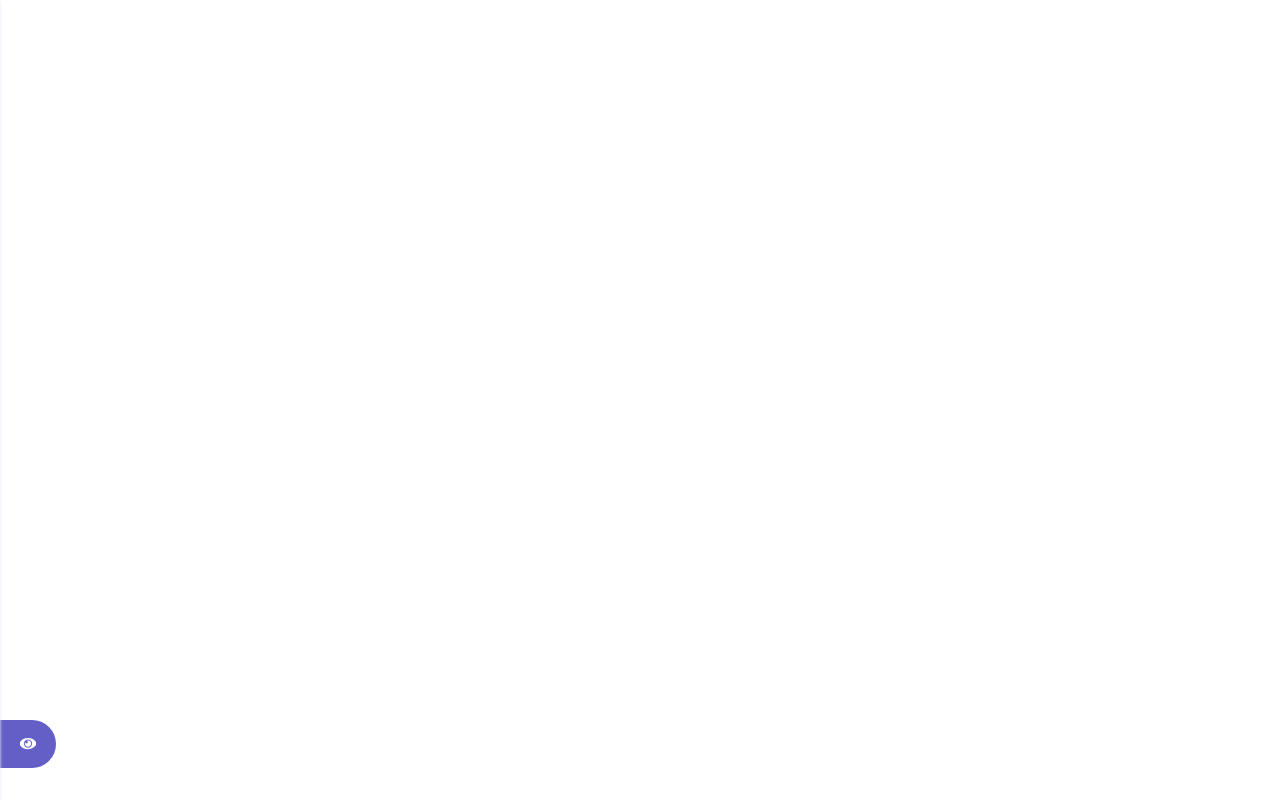
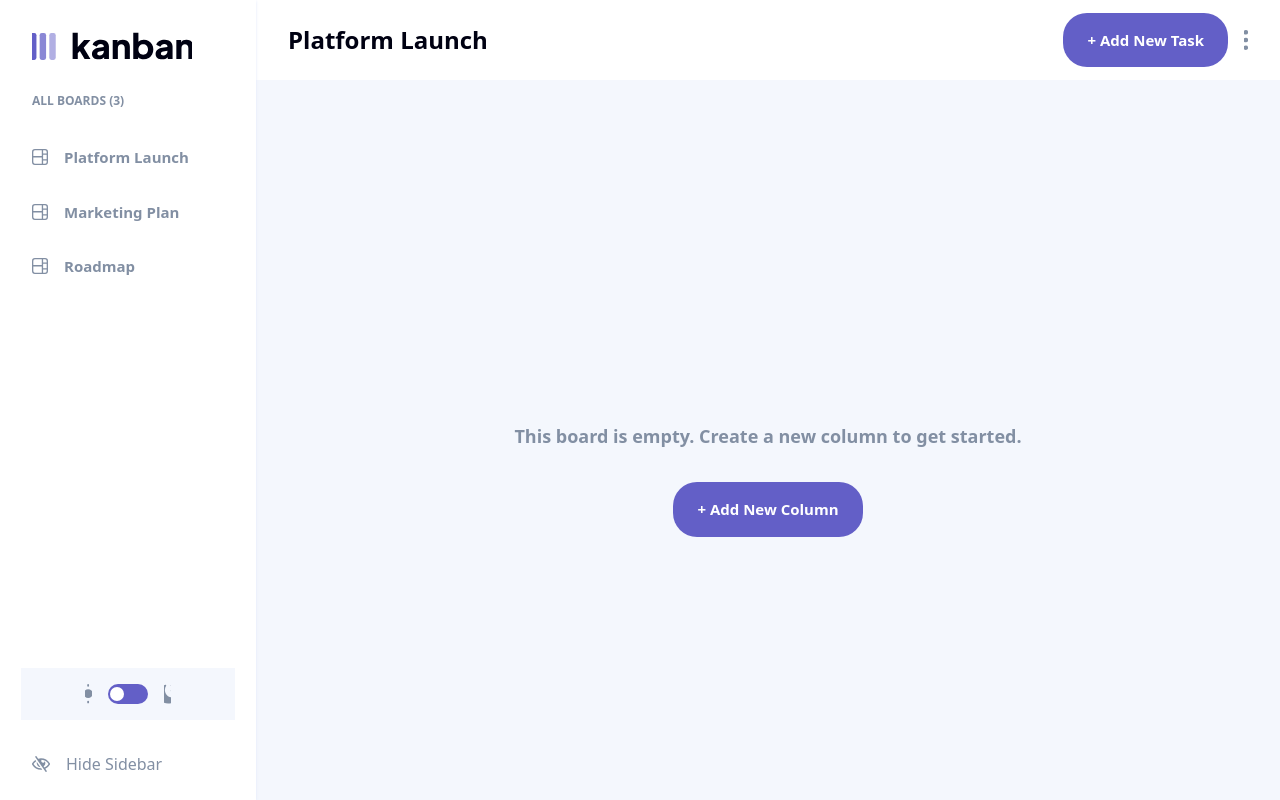
Before and after one commit to TranDanh1122/kanban_task_manager, a React (Vite) app: page / in a window 1280 px wide. Built offline with nearby package versions, Linux system fonts and the light colour scheme.

Commit message:
setup stuctute + router

```diff
--- a/package.json
+++ b/package.json
@@ -16,7 +16,8 @@
     "react": "^18.3.1",
     "react-dom": "^18.3.1",
     "react-redux": "^9.2.0",
-    "react-router": "^7.1.1"
+    "react-router": "^7.1.1",
+    "uuid": "^11.0.5"
   },
   "devDependencies": {
     "@eslint/js": "^9.17.0",
--- a/src/App.css
+++ b/src/App.css
@@ -554,6 +554,16 @@ video {
   display: none;
 }
 
+.xl {
+  font-size: 1.5rem;
+  font-weight: 700;
+}
+
+.l {
+  font-size: 1.125rem;
+  font-weight: 700;
+}
+
 .m {
   font-size: 15px;
   font-weight: 700;
@@ -606,10 +616,6 @@ video {
   }
 }
 
-.fixed {
-  position: fixed;
-}
-
 .absolute {
   position: absolute;
 }
@@ -626,6 +632,10 @@ video {
   left: 0px;
 }
 
+.-z-10 {
+  z-index: -10;
+}
+
 .mx-auto {
   margin-left: auto;
   margin-right: auto;
@@ -640,6 +650,14 @@ video {
   margin-left: 2rem;
 }
 
+.mr-auto {
+  margin-right: auto;
+}
+
+.mt-2 {
+  margin-top: 0.5rem;
+}
+
 .mt-5 {
   margin-top: 1.25rem;
 }
@@ -648,16 +666,24 @@ video {
   margin-top: auto;
 }
 
-.mt-2 {
-  margin-top: 0.5rem;
-}
-
 .block {
   display: block;
 }
 
 .flex {
   display: flex;
+}
+
+.hidden {
+  display: none;
+}
+
+.h-12 {
+  height: 3rem;
+}
+
+.h-3 {
+  height: 0.75rem;
 }
 
 .h-4 {
@@ -672,28 +698,36 @@ video {
   height: 1.75rem;
 }
 
+.h-\[10vh\] {
+  height: 10vh;
+}
+
 .h-full {
   height: 100%;
 }
 
-.h-12 {
-  height: 3rem;
+.max-h-\[100vh\] {
+  max-height: 100vh;
 }
 
-.h-3 {
-  height: 0.75rem;
-}
-
-.min-h-\[100vh\] {
-  min-height: 100vh;
+.w-1 {
+  width: 0.25rem;
 }
 
 .w-1\/5 {
   width: 20%;
 }
 
+.w-14 {
+  width: 3.5rem;
+}
+
 .w-4 {
   width: 1rem;
+}
+
+.w-4\/5 {
+  width: 80%;
 }
 
 .w-40 {
@@ -708,30 +742,38 @@ video {
   width: 83.333333%;
 }
 
+.w-\[1\.125rem\] {
+  width: 1.125rem;
+}
+
 .w-full {
   width: 100%;
 }
 
-.w-\[1\.125rem\] {
-  width: 1.125rem;
+.w-1\/3 {
+  width: 33.333333%;
 }
 
-.w-14 {
-  width: 3.5rem;
+.w-1\/2 {
+  width: 50%;
 }
 
-.translate-x-\[100\%\] {
-  --tw-translate-x: 100%;
+.w-fit {
+  width: -moz-fit-content;
+  width: fit-content;
+}
+
+.max-w-none {
+  max-width: none;
+}
+
+.translate-x-0 {
+  --tw-translate-x: 0px;
   transform: translate(var(--tw-translate-x), var(--tw-translate-y)) rotate(var(--tw-rotate)) skewX(var(--tw-skew-x)) skewY(var(--tw-skew-y)) scaleX(var(--tw-scale-x)) scaleY(var(--tw-scale-y));
 }
 
 .translate-x-\[-100\%\] {
   --tw-translate-x: -100%;
-  transform: translate(var(--tw-translate-x), var(--tw-translate-y)) rotate(var(--tw-rotate)) skewX(var(--tw-skew-x)) skewY(var(--tw-skew-y)) scaleX(var(--tw-scale-x)) scaleY(var(--tw-scale-y));
-}
-
-.translate-x-0 {
-  --tw-translate-x: 0px;
   transform: translate(var(--tw-translate-x), var(--tw-translate-y)) rotate(var(--tw-rotate)) skewX(var(--tw-skew-x)) skewY(var(--tw-skew-y)) scaleX(var(--tw-scale-x)) scaleY(var(--tw-scale-y));
 }
 
@@ -768,17 +810,41 @@ video {
   gap: 1rem;
 }
 
+.gap-8 {
+  gap: 2rem;
+}
+
 .overflow-hidden {
   overflow: hidden;
 }
 
-.overflow-x-hidden {
-  overflow-x: hidden;
+.rounded-3xl {
+  border-radius: 1.5rem;
 }
 
 .rounded-r-full {
   border-top-right-radius: 9999px;
   border-bottom-right-radius: 9999px;
+}
+
+.border-r-\[1px\] {
+  border-right-width: 1px;
+}
+
+.border-solid {
+  border-style: solid;
+}
+
+.border-\[var\(--lines\)\] {
+  border-color: var(--lines);
+}
+
+.bg-\[--medium-gray\] {
+  background-color: var(--medium-gray);
+}
+
+.bg-\[var\(--dark-gray\)\] {
+  background-color: var(--dark-gray);
 }
 
 .bg-\[var\(--light-grey\)\] {
@@ -802,10 +868,6 @@ video {
   background-color: rgb(255 255 255 / var(--tw-bg-opacity, 1));
 }
 
-.bg-\[var\(--dark-gray\)\] {
-  background-color: var(--dark-gray);
-}
-
 .object-cover {
   -o-object-fit: cover;
      object-fit: cover;
@@ -814,6 +876,16 @@ video {
 .px-16 {
   padding-left: 4rem;
   padding-right: 4rem;
+}
+
+.px-6 {
+  padding-left: 1.5rem;
+  padding-right: 1.5rem;
+}
+
+.px-8 {
+  padding-left: 2rem;
+  padding-right: 2rem;
 }
 
 .py-4 {
@@ -830,12 +902,20 @@ video {
   padding-left: 2rem;
 }
 
-.pb-12 {
-  padding-bottom: 3rem;
+.pr-6 {
+  padding-right: 1.5rem;
+}
+
+.text-center {
+  text-align: center;
 }
 
 .uppercase {
   text-transform: uppercase;
+}
+
+.text-\[var\(--black\)\] {
+  color: var(--black);
 }
 
 .text-\[var\(--medium-gray\)\] {
@@ -857,13 +937,19 @@ video {
   box-shadow: var(--tw-ring-offset-shadow, 0 0 #0000), var(--tw-ring-shadow, 0 0 #0000), var(--tw-shadow);
 }
 
+.shadow-md {
+  --tw-shadow: 0 4px 6px -1px rgb(0 0 0 / 0.1), 0 2px 4px -2px rgb(0 0 0 / 0.1);
+  --tw-shadow-colored: 0 4px 6px -1px var(--tw-shadow-color), 0 2px 4px -2px var(--tw-shadow-color);
+  box-shadow: var(--tw-ring-offset-shadow, 0 0 #0000), var(--tw-ring-shadow, 0 0 #0000), var(--tw-shadow);
+}
+
 .shadow-\[var\(--lines\)\] {
   --tw-shadow-color: var(--lines);
   --tw-shadow: var(--tw-shadow-colored);
 }
 
-.transition-transform {
-  transition-property: transform;
+.transition-all {
+  transition-property: all;
   transition-timing-function: cubic-bezier(0.4, 0, 0.2, 1);
   transition-duration: 150ms;
 }
@@ -922,6 +1008,10 @@ html {
   outline: none;
 }
 
+#toogle_theme:hover {
+  background-color: var(--purple-hover);
+}
+
 #toogle_theme::-webkit-slider-thumb {
   appearance: none;
   -webkit-appearance: none;
--- a/src/App.tsx
+++ b/src/App.tsx
@@ -1,17 +1,18 @@
 
-import clsx from 'clsx'
+import { Routes, Route } from 'react-router'
 import './App.css'
-import React from 'react'
-import { ThemeContext } from './context/ThemeContext'
-import Sidebar from './Layout/Sidebar'
+import Main from './pages/main'
+
 function App() {
-  const { theme, setTheme } = React.useContext(ThemeContext)
   return (
-    <div className='container mb:max-w-none w-full h-full overflow-x-hidden relative'>
-      <Sidebar />
+    <>
+      <Routes>
+        <Route path='/' index element={<Main />}></Route>
+      </Routes>
+    </>
 
-    </div>
   )
+
 }
 
 export default App
--- /dev/null
+++ b/src/Layout/Header.tsx
@@ -0,0 +1,23 @@
+import React from "react";
+import { ThemeContext } from "../context/ThemeContext";
+import clsx from "clsx";
+import Button from "../components/Button";
+import { v4 } from "uuid";
+const Header = React.memo((): React.JSX.Element => {
+    const { theme } = React.useContext(ThemeContext)
+    return (<>
+        <header className='flex justify-start gap-4 items-center h-[10vh] px-8  shadow-md'>
+            <div className={clsx('border-solid border-r-[1px] border-[var(--lines)] pr-6 h-full flex items-center', {
+                "hidden": theme.menu,
+                "block": !theme.menu
+            })}>
+                {theme.mode == "light" && <img src="./assets/logo-dark.svg" alt="logo" className='w-40 h-7 object-cover' />}
+                {theme.mode == "dark" && <img src="./assets/logo-light.svg" alt="logo" className='w-40 h-7 object-cover' />}
+            </div>
+            <h1 className='xl text-[var(--black)] mr-auto'>Platform Launch</h1>
+            <Button key={v4()} text='+ Add New Task' />
+            <i className='w-1 h-5 block bg-[--medium-gray]' style={{ mask: "url(./assets/icon-vertical-ellipsis.svg) center / cover no-repeat", WebkitMask: "url(./assets/icon-vertical-ellipsis.svg) center / cover no-repeat" }}></i>
+        </header>
+    </>)
+})
+export default Header
--- a/src/Layout/Sidebar.tsx
+++ b/src/Layout/Sidebar.tsx
@@ -1,6 +1,9 @@
 import React from "react";
 import { ThemeContext } from "../context/ThemeContext";
 import clsx from "clsx";
+import { useSelector } from "react-redux";
+import { AppState } from "../redux/store";
+import MenuItem from "../components/MenuItem";
 const Sidebar = React.memo((): React.JSX.Element => {
     const { theme, setTheme } = React.useContext(ThemeContext)
     const [value, setValue] = React.useState<number>(0)
@@ -9,6 +12,8 @@ const Sidebar = React.memo((): React.JSX.Element => {
         setTheme({ type: "CHANGE_THEME", payload: value == "0" ? "light" : "dark" })
         setValue(value as unknown as number)
     }
+    const { boards } = useSelector((state: AppState) => state.task)
+
     return (<>
         <div onClick={() => setTheme({ type: "TOOGLE_MENU", payload: true })} className="absolute w-14 h-12 rounded-r-full bg-[var(--purple)] hover:bg-[var(--purple-hover)] flex items-center justify-center bottom-0 translate-y-[-2rem] left-0">
             <i className="w-4 h-3 block bg-white" style={{
@@ -16,58 +21,18 @@ const Sidebar = React.memo((): React.JSX.Element => {
                 WebkitMask: "url(./assets/icon-show-sidebar.svg) center / cover no-repeat",
             }}></i>
         </div>
-        <div className={clsx("w-1/5 pb-12 h-full min-h-[100vh] shadow shadow-[var(--lines)] flex flex-col transition-transform ease-linear duration-500", {
-            "translate-x-[-100%]": !theme.menu,
-            "translate-x-0": theme.menu,
+        <div className={clsx(" w-1/5 max-w-1/5 h-full max-h-[100vh] shadow shadow-[var(--lines)] flex flex-col  transition-all ease-linear duration-500", {
+            "translate-x-[-100%] absolute -z-10": !theme.menu,
+            "translate-x-0 ": theme.menu,
             "bg-white": theme.mode == "light",
             "bg-[var(--dark-gray)]": theme.mode == "dark"
         })}>
             {theme.mode == "light" && <img src="./assets/logo-dark.svg" alt="logo" className='w-40 h-7 object-cover  my-8 ml-8' />}
             {theme.mode == "dark" && <img src="./assets/logo-light.svg" alt="logo" className='w-40 h-7 object-cover  my-8 ml-8' />}
 
-            <h2 className='uppercase s text-[var(--medium-gray)] pl-8'>All Boards (3)</h2>
+            <h2 className='uppercase s text-[var(--medium-gray)] pl-8'>All Boards ({boards.length})</h2>
             <div className='flex flex-col justify-start items-start w-5/6 mt-5'>
-                <div className={clsx('py-4 pl-8 m rounded-r-full w-full flex items-center justify-start gap-4 cursor-pointer', {
-                    "text-[var(--medium-gray)]": false,
-                    "text-white bg-[var(--purple)]": true,
-                })}>
-                    <i className={clsx('w-4 h-4 block', {
-                        "bg-[var(--medium-gray)]": true,
-                        "bg-white": false,
-                    })} style={{ mask: "url(./assets/icon-board.svg) center / cover no-repeat", WebkitMask: "url(./assets/icon-board.svg) center / cover no-repeat " }}></i>
-                    Platform Launch
-                </div>
-                <div className={clsx('py-4 pl-8 m rounded-r-full w-full flex items-center justify-start gap-4 cursor-pointer', {
-                    "text-[var(--medium-gray)]": true,
-                    "text-white bg-[var(--purple)]": false,
-                })}>
-                    <i className={clsx('w-4 h-4 block', {
-                        "bg-[var(--medium-gray)]": true,
-                        "bg-white": false,
-                    })} style={{ mask: "url(./assets/icon-board.svg) center / cover no-repeat", WebkitMask: "url(./assets/icon-board.svg) center / cover no-repeat " }}></i>
-                    Marketing Plan
-                </div>
-                <div className={clsx('py-4 pl-8 m rounded-r-full w-full flex items-center justify-start gap-4 cursor-pointer', {
-                    "text-[var(--medium-gray)]": true,
-                    "text-white bg-[var(--purple)]": false,
-                })}>
-                    <i className={clsx('w-4 h-4 block', {
-                        "bg-[var(--medium-gray)]": true,
-                        "bg-white": false,
-                    })} style={{ mask: "url(./assets/icon-board.svg) center / cover no-repeat", WebkitMask: "url(./assets/icon-board.svg) center / cover no-repeat " }}></i>
-                    Roadmap
-                </div>
-
-                <div className={clsx('py-4 pl-8 m rounded-r-full w-full flex items-center justify-start gap-4 cursor-pointer', {
-                    "text-[var(--purple)]": true,
-                    "text-white bg-[var(--purple)]": false,
-                })}>
-                    <i className={clsx('w-4 h-4 block', {
-                        "bg-[var(--medium-gray)]": true,
-                        "bg-white": false,
-                    })} style={{ mask: "url(./assets/icon-board.svg) center / cover no-repeat", WebkitMask: "url(./assets/icon-board.svg) center / cover no-repeat " }}></i>
-                    + Create New Board
-                </div>
+                {boards.map((board: Board, index: number) => <MenuItem key={index} name={index.toString()} text={board.name} />)}
             </div>
 
             <div className={clsx('w-5/6 mx-auto py-4 px-16 flex items-center justify-center gap-4 mt-auto', {
--- /dev/null
+++ b/src/components/Board.tsx
@@ -0,0 +1,23 @@
+import React from "react";
+import { ThemeContext } from "../context/ThemeContext";
+import clsx from "clsx";
+import Button from "./Button";
+import { v4 } from "uuid";
+export function Board(): React.JSX.Element {
+    const { theme } = React.useContext(ThemeContext)
+
+    return (
+        <div className={clsx('h-full flex justify-center items-center', {
+            "bg-[var(--light-grey)]": theme.mode == "light",
+            "bg-[var(--very-dark-grey)]": theme.mode == "dark"
+        })}>
+
+            <div className='flex w-1/2 flex-col gap-8'>
+                <span className='l text-[var(--medium-gray)] text-center'>This board is empty. Create a new column to get started.</span>
+                <div className='w-fit mx-auto'>
+                    <Button key={v4()} text='+ Add New Column' />
+                </div>
+            </div>
+
+        </div>)
+}
--- /dev/null
+++ b/src/components/Button.tsx
@@ -0,0 +1,7 @@
+import React from "react";
+const Button = React.memo(({ text, clickEvent }: { text: string, clickEvent?: () => void }): React.JSX.Element => {
+    return (<>
+        <button onClick={clickEvent} className="px-6 py-4 w-fit bg-[var(--purple)] hover:bg-[var(--purple-hover)] text-white m rounded-3xl">{text}</button>
+    </>)
+})
+export default Button
--- /dev/null
+++ b/src/components/MenuItem.tsx
@@ -0,0 +1,25 @@
+import React from "react";
+import clsx from "clsx";
+import { useDispatch, useSelector } from "react-redux";
+import { AppDispatch, AppState } from "../redux/store";
+import { viewBoard } from "../redux/TaskSlicer";
+const MenuItem = React.memo(({ text, name }: { text: string, name: string }): React.JSX.Element => {
+    const dispatch: AppDispatch = useDispatch()
+    const { current } = useSelector((state: AppState) => state.task)
+    const handleClick = () => {
+        dispatch(viewBoard(name))
+    }
+    return (<>
+        <div onClick={handleClick} className={clsx('py-4 pl-8 m rounded-r-full w-full flex items-center justify-start gap-4 cursor-pointer', {
+            "text-[var(--medium-gray)]": current != name,
+            "text-white bg-[var(--purple)]": current == name,
+        })}>
+            <i className={clsx('w-4 h-4 block', {
+                "bg-[var(--medium-gray)]": current != name,
+                "bg-white": current == name,
+            })} style={{ mask: "url(./assets/icon-board.svg) center / cover no-repeat", WebkitMask: "url(./assets/icon-board.svg) center / cover no-repeat " }}></i>
+            {text}
+        </div>
+    </>)
+})
+export default MenuItem
--- a/src/context/ThemeContext.tsx
+++ b/src/context/ThemeContext.tsx
@@ -9,10 +9,10 @@ const ThemeReducer = (theme: Theme, action: ThemeAction) => {
             return { ...theme, menu: action.payload }
     }
 }
-export const ThemeContext = React.createContext<{ theme: Theme, setTheme: React.Dispatch<ThemeAction> }>({ theme: { mode: "light", menu: false }, setTheme: () => { } })
+export const ThemeContext = React.createContext<{ theme: Theme, setTheme: React.Dispatch<ThemeAction> }>({ theme: { mode: "light", menu: true }, setTheme: () => { } })
 
 export default function ThemeProvider({ children }: { children: React.ReactNode }) {
-    const [theme, setTheme] = React.useReducer(ThemeReducer, { mode: "light", menu: false })
+    const [theme, setTheme] = React.useReducer(ThemeReducer, { mode: "light", menu: true })
     return (
         <ThemeContext.Provider value={{ theme, setTheme }}>
             {children}
--- a/src/main.tsx
+++ b/src/main.tsx
@@ -4,12 +4,16 @@ import App from './App.tsx'
 import { store } from './redux/store.ts'
 import { Provider } from 'react-redux'
 import ThemeProvider from './context/ThemeContext.tsx'
+import { BrowserRouter } from 'react-router'
 createRoot(document.getElementById('root')!).render(
   <StrictMode>
-    <Provider store={store}>
-      <ThemeProvider>
-        <App />
-      </ThemeProvider>
-    </Provider>
+    <BrowserRouter>
+      <Provider store={store}>
+        <ThemeProvider>
+          <App />
+        </ThemeProvider>
+      </Provider>
+    </BrowserRouter>
+
   </StrictMode>,
 )
--- /dev/null
+++ b/src/pages/main.tsx
@@ -0,0 +1,31 @@
+
+import clsx from 'clsx'
+import React from 'react'
+import { ThemeContext } from '../context/ThemeContext'
+import { useDispatch, useSelector } from 'react-redux'
+import { AppDispatch, AppState } from '../redux/store'
+import { fetchTasks } from '../redux/TaskSlicer'
+import Sidebar from '../Layout/Sidebar'
+import Header from '../Layout/Header'
+import { Board } from '../components/Board'
+export default function Main() {
+    const { theme } = React.useContext(ThemeContext)
+    const dispatch: AppDispatch = useDispatch()
+    const { loading } = useSelector((state: AppState) => state.task)
+    React.useEffect(() => {
+        dispatch(fetchTasks())
+    }, [])
+    if (loading) return <>Loading...</>
+    return (
+        <div className='container mb:max-w-none w-full h-full overflow-hidden relative flex '>
+            <Sidebar />
+            <div className={clsx(' block transition-all ease-linear duration-500', {
+                "w-full max-w-none": !theme.menu,
+                "w-4/5 max-w-4/5": theme.menu,
+            })}>
+                <Header />
+                <Board />
+            </div>
+        </div>
+    )
+}
--- a/src/styles.css
+++ b/src/styles.css
@@ -73,6 +73,10 @@ html {
     outline: none;
 }
 
+#toogle_theme:hover {
+    background-color: var(--purple-hover);
+}
+
 #toogle_theme::-webkit-slider-thumb {
     appearance: none;
     -webkit-appearance: none;
```
Also changed, not shown: 1 other file (tests, documents, lock files or other folders).
